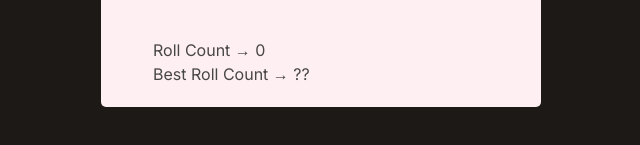
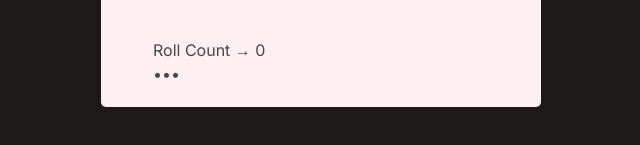
Before and after one commit to n4itik/Tenzio, a React (Vite) app: page / in a window 1280 px wide. Shown: the part 543-688 px from the top of the page, without its empty margins (319-959 px from the left). Built offline with nearby package versions, Linux system fonts and the light colour scheme.

Commit message:
Hide highscore for the very first game

```diff
--- a/src/App.jsx
+++ b/src/App.jsx
@@ -114,7 +114,9 @@ export default function App() {
       <div className="roll-count">
         <p>Roll Count → {rollCount}</p>
         <p>
-          Best Roll Count → {bestRollCount === Infinity ? "??" : bestRollCount}
+          {bestRollCount !== Infinity
+            ? `Best Roll Count → ${bestRollCount}`
+            : "•••"}
         </p>
       </div>
     </main>
```
